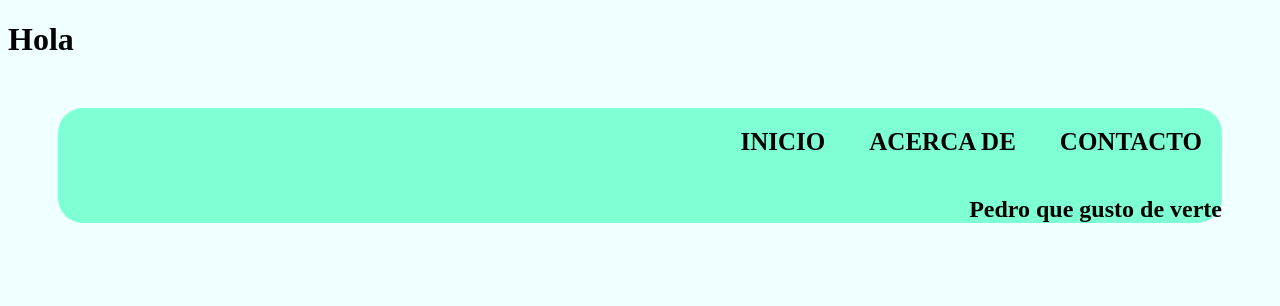
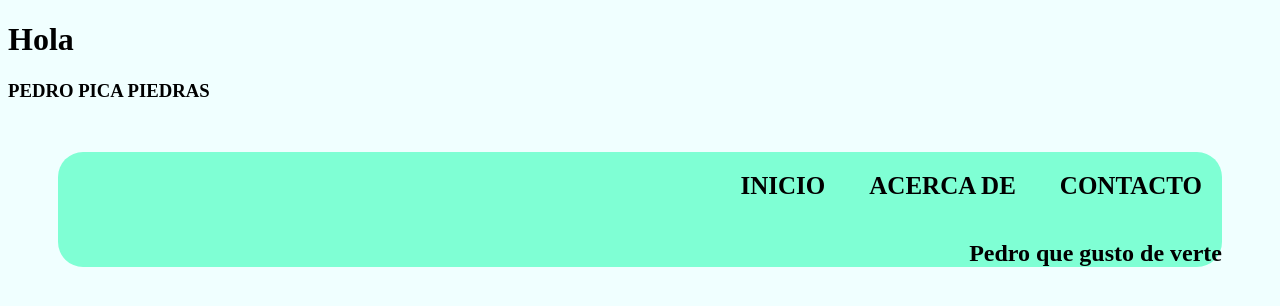
Before and after one commit to YeisonOtalvaro18/HojadeVida, a plain HTML site: page index.html in a window 1280 px wide. Drawn offline with Linux system fonts and the light colour scheme.

Commit message:
Se pone un h3

```diff
--- a/index.html
+++ b/index.html
@@ -11,6 +11,7 @@
 </head>
 <body>
     <h1>Hola</h1>
+    <h3>PEDRO PICA PIEDRAS</h3>
     <nav>
         <ul>
             <li><a href="index.html">INICIO</a></li>
```
